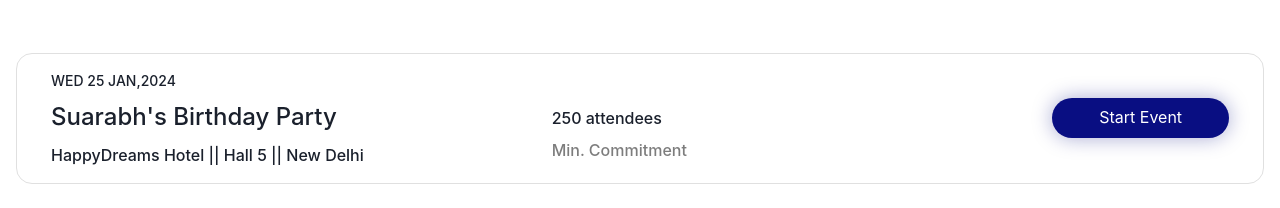
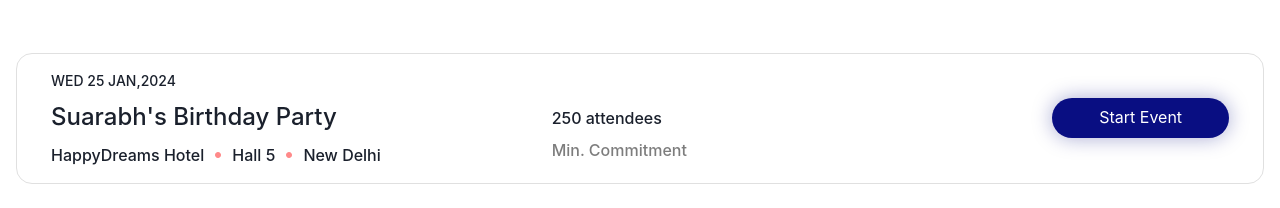
Before and after one commit to TanayK07/WiserStack-Assignment, a React (Vite) app: page /event in a window 1280 px wide. Shown: the part 121-329 px from the top of the page. Built offline with nearby package versions, Linux system fonts and the light colour scheme.

Commit message:
Final Touches

```diff
--- a/src/Pages/Event.jsx
+++ b/src/Pages/Event.jsx
@@ -1,5 +1,4 @@
-import React from "react";
-import { Text, Box, HStack, Flex, VStack } from "@chakra-ui/react";
+import { Box, HStack, Flex, VStack } from "@chakra-ui/react";
 import Navbar from "../components/Navbar";
 import EventBox from "../components/EventBox";
 import CardBox from "../components/CardBox";
@@ -11,7 +10,6 @@ import { useMediaQuery } from "@chakra-ui/react";
 
 export default function Event() {
 	const [isLargerThan768] = useMediaQuery("(min-width: 768px)");
-	const [isLargerThan1024] = useMediaQuery("(min-width: 1025px)");
 
 	return (
 		<Flex
--- a/src/Pages/Home.jsx
+++ b/src/Pages/Home.jsx
@@ -1,4 +1,4 @@
-import React, { useState } from "react";
+import { useState } from "react";
 import {
 	Text,
 	Flex,
--- a/src/components/EventBox.jsx
+++ b/src/components/EventBox.jsx
@@ -1,4 +1,12 @@
-import { Text, Flex, VStack, Button, useMediaQuery } from "@chakra-ui/react";
+import {
+	Text,
+	Flex,
+	VStack,
+	Button,
+	useMediaQuery,
+	Image,
+} from "@chakra-ui/react";
+import ellipse_icon from "../assets/img/icon/ellipse_icon.png";
 
 function EventBox() {
 	const [isLargerThan768] = useMediaQuery("(min-width: 768px)");
@@ -36,6 +44,8 @@ function EventBox() {
 					>
 						Suarabh's Birthday Party
 					</Text>
+
+					{!isLargerThan768 ? (
 						<Text
 							fontSize={isLargerThan768 ? 16 : 10}
 							fontFamily={"body"}
@@ -43,6 +53,26 @@ function EventBox() {
 						>
 							HappyDreams Hotel || Hall 5 || New Delhi
 						</Text>
+					) : (
+						<Flex
+							flexDir={["column", "column", "row"]}
+							justifyContent={"space-between"}
+							w="80%"
+							align={"center"}
+						>
+							<Text fontSize={[8, 8, 16]} fontFamily={"body"} fontWeight={500}>
+								HappyDreams Hotel
+							</Text>
+							<Image src={ellipse_icon} alt="ellipse icon" />
+							<Text fontSize={[8, 8, 16]} fontFamily={"body"} fontWeight={500}>
+								Hall 5
+							</Text>
+							<Image src={ellipse_icon} alt="ellipse icon" />
+							<Text fontSize={[8, 8, 16]} fontFamily={"body"} fontWeight={500}>
+								New Delhi
+							</Text>
+						</Flex>
+					)}
 				</VStack>
 
 				{isLargerThan768 && (
--- a/src/components/Navbar.jsx
+++ b/src/components/Navbar.jsx
@@ -1,4 +1,3 @@
-import React from "react";
 import {
 	Text,
 	Flex,
```
Lines whose indentation alone changed are shown as unchanged.
